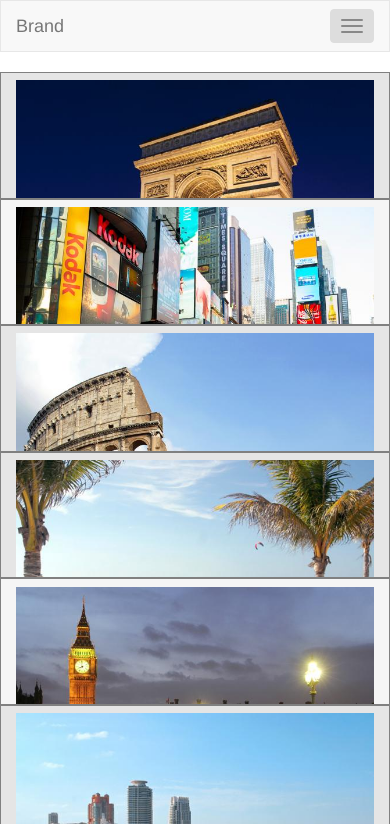
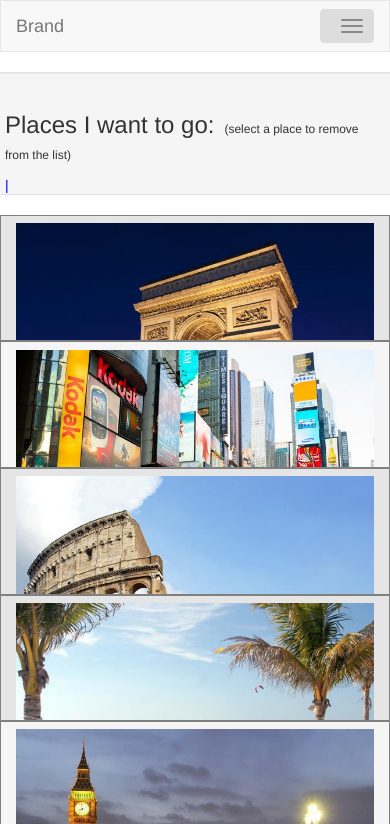
Before and after one commit to jpletner/Vacation-List, a plain HTML site: page index.html in a window 390 px wide. Both pictures are taken after a click on the button "Toggle navigation". Shown: the top 824 px of the page. Drawn offline with nearby package versions, Linux system fonts and the light colour scheme.

Commit message:
Final Commit

```diff
--- a/index.html
+++ b/index.html
@@ -14,12 +14,11 @@
 </head>
 
 <body>
-
-
-
+  <!--bootstrap nav bar-->
   <nav class="navbar navbar-default">
     <div class="container-fluid">
       <!-- Brand and toggle get grouped for better mobile display -->
+
       <div class="navbar-header">
         <button type="button" class="navbar-toggle collapsed" data-toggle="collapse" data-target="#bs-example-navbar-collapse-1" aria-expanded="false">
           <span class="sr-only">Toggle navigation</span>
@@ -64,17 +63,15 @@
         </ul>
       </div><!-- /.navbar-collapse -->
     </div><!-- /.container-fluid -->
-  </nav>
+  </nav><!--bootstrap nav bar-->
 
-  <div class="fixedDiv well">
-    <h3>Places I want to go:</h3>
+  <!--Sidebar List of Places-->
+ <div class="row">
+ <div class="col-md-10 col-md-offset-1 well">
+    <h3>Places I want to go:<span>(select a place to remove from the list)</span></h3>
     <ul id="tripList"></ul>
-
-
-    <span class='st_facebook_hcount' displayText='Facebook'></span>
-    <span class='st_twitter_hcount' displayText='Tweet'></span>
-
-  </div>
+  </div> <!--Sidebar List of Places-->
+</div>
 
   <div class="container">
       <div class="row">
--- a/jquery.js
+++ b/jquery.js
@@ -1,21 +1,21 @@
 
 $(document).ready(function() {
 
+//on toggle click of image, details of place are displayed/removed
   $('img').click(function() {
     $(this).parent('div').toggleClass('state2');
   });
 
+ //add name of place to sidebar list when 'Add to Trips' button is selected
   $("button").click(function() {
     var head = $(this).parent().children('h1').text();
-
-      $('ul#tripList').prepend('<li>' + head + '</li>');
+      $('ul#tripList').prepend(" " + '<li>' + head + " |  "+ '</li>');
       $("ul#tripList").children("li").click(function() {
-          $(this).remove();
+          $(this).remove(); //on click of list item, remove from list
       });
   });
 
-
-
+//animated footer (for fun)
   $(".footer").click(function(){
     var div = $(".footer");
         div.animate({height: '300px', opacity: '0.4'}, "slow");
--- a/styles.css
+++ b/styles.css
@@ -22,25 +22,31 @@
   height: 100%;
 }
 
-/*Fixed Menu*/
-
-.fixedDiv {
-  width: 15%;
-  position: absolute;
-  left: 1%;
-}
-.fixedDiv span {
-  position: relative  ;
-  bottom: -100;
-  padding: 0;
-  margin: 0;
-}
-
 button {
   background: rgba(135, 206, 250, 0.3);;
   border-radius: 4px;
   border: 1px solid rgba(0, 0, 255, 0.5);
   margin: 1% auto;
+}
+
+
+li {
+    display: inline-block;
+    margin: 0;
+    color: blue;
+}
+
+ul {
+    padding: 0;
+    margin: 0;
+    display: inline;
+    float: left;
+}
+
+span {
+    font-size: 12px;
+    margin-left: 10px;
+    color: 5e5e5e;
 }
 
 /* Sticky footer styles
```
Also changed, not shown: 1 other file.
